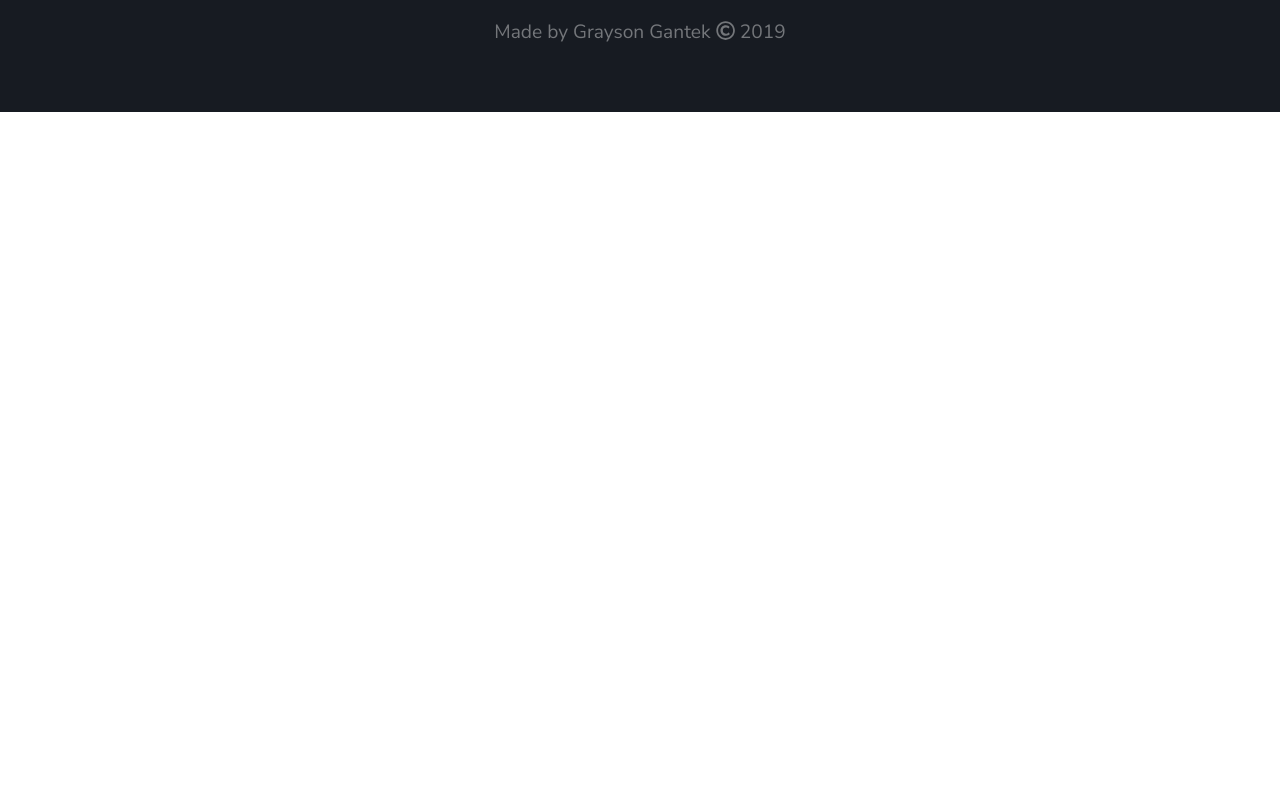
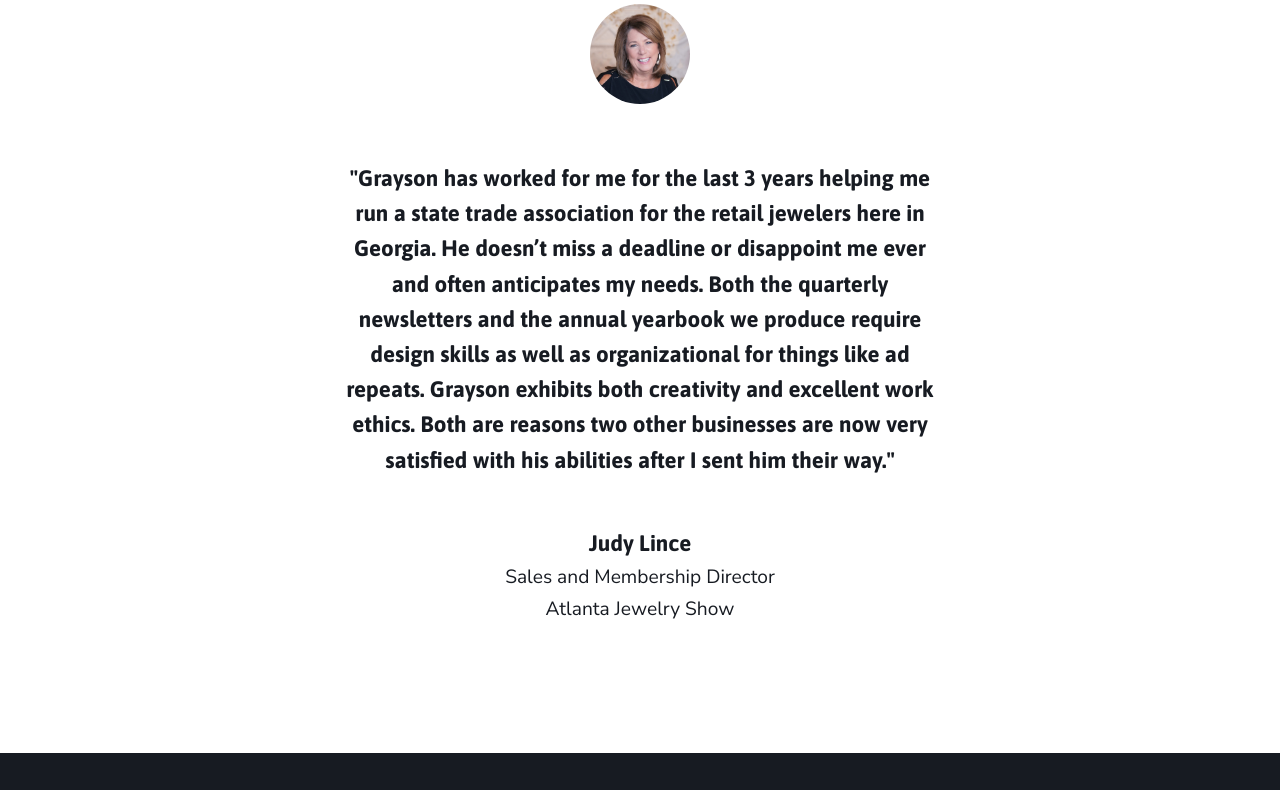
Before and after one commit to graysonlee123/dev-portfolio, a website: page index.html in a window 1280 px wide. Shown: the part 4051-4841 px from the top of the page. Before the commit the page ends 4163 px from the top, so only its background shows below. Drawn offline with Linux system fonts and the light colour scheme.

Commit message:
adds Judy's testimonial

```diff
--- a/index.html
+++ b/index.html
@@ -39,7 +39,8 @@
     <section class="is-bright is-narrow has-an-overlap">
         <h1>Hey there. I'm Grayson.</h1>
         <p class="subtitle">
-            Driven Full Stack Web Developer with experience as a Graphic Designer. Educated at Georgia Tech and Kennesaw State
+            Driven Full Stack Web Developer with experience as a Graphic Designer. Educated at Georgia Tech and Kennesaw
+            State
             University. My strengths are quality work, creativity and high-level problem-solving.
             I'm excited to develop responsive, beautiful websites. Positioned well to provide pinpoint solutions
             and perspectives on end-user experiences.
@@ -77,7 +78,8 @@
                     Front-end Developer
                 </h2>
                 <p>
-                    I value clean content structure, consistent design methodology, and bringing beauty into any browser.
+                    I value clean content structure, consistent design methodology, and bringing beauty into any
+                    browser.
                 </p>
                 <h3>
                     I write:
@@ -165,7 +167,8 @@
                 <figure>
                     <img src="./images/projects/bamazon.jpg" alt="">
                     <figcaption>
-                        <p>A fake reatil website that allows interaction with products and departments in a MySQL database.</p>
+                        <p>A fake reatil website that allows interaction with products and departments in a MySQL
+                            database.</p>
                         <div>
                             <a class="social-icon project-icon" target="_blank"
                                 href="https://murmuring-fortress-49853.herokuapp.com/">
@@ -336,7 +339,7 @@
             See more projects <i class="fab fa-github"></i>
         </a>
     </section>
-    <section class="is-narrow">
+    <section class="is-narrow bottom-line">
         <h1>I'm proud to have worked with these amazing companies.</h1>
         <div class="companies">
             <figure>
@@ -351,6 +354,24 @@
             <figure>
                 <img src="./images/company-mbi.svg" alt="company">
             </figure>
+        </div>
+    </section>
+    <section class="is-narrow">
+        <h1>Testimonials</h1>
+        <p class="subtitle">The people I've worked with have said some nice things.</p>
+        <div class="testimonial">
+            <img class="avatar" src="./images/avatars/judy.jpg" alt="Judy Lince">
+            <p class="quote">
+                "Grayson has worked for me for the last 3 years helping me run a state trade association for the retail
+                jewelers here in Georgia. He doesn’t miss a deadline or disappoint me ever and often anticipates my
+                needs. Both the quarterly newsletters and the annual yearbook we produce require design skills as well
+                as organizational for things like ad repeats. Grayson exhibits both creativity and excellent work
+                ethics. Both are reasons two other businesses are now very satisfied with his abilities after I sent him
+                their way."
+            </p>
+            <h1>Judy Lince</h1>
+            <p class="subtitle role">Sales and Membership Director</p>
+            <p class="subtitle role">Atlanta Jewelry Show</p>
         </div>
     </section>
     <footer>
--- a/sass/_testimonial.sass
+++ b/sass/_testimonial.sass
@@ -4,15 +4,16 @@
     h1
         margin-bottom: 0.4rem
         font-size: 1.4rem
+
     p.quote
-        font-size: 1.6rem
+        font-size: 1.4rem
         margin-bottom: 3.4rem
         max-width: 600px
-        line-height: 2.4rem
+        line-height: 2.2rem
         font-family: $title-font
 
         @media screen and (max-width: $break-mobile)
-            line-height: 2rem
+            line-height: 1.5rem
             font-size: 1.2rem
 
     p.role
```
Also changed, not shown: css/style.css.
